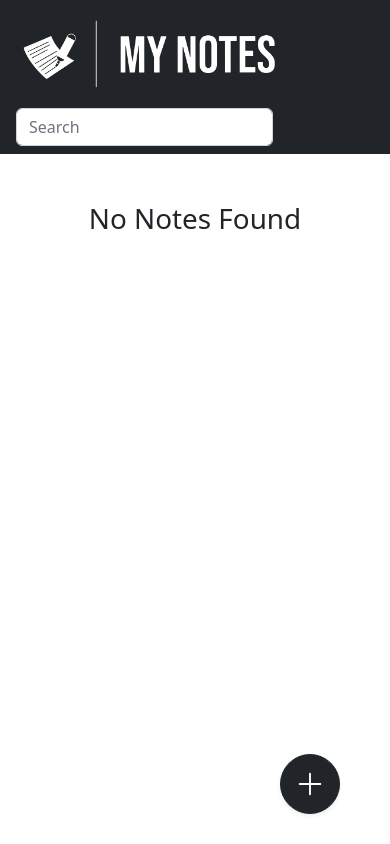
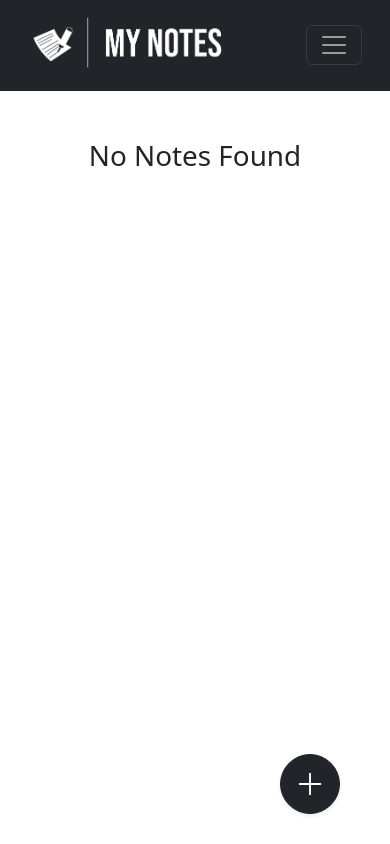
Before and after one commit to CSI-DMCE-2023/NotesApp-HacktoberFest-2023, a React (Create React App) app: page / in a window 390 px wide. Built offline with nearby package versions, Linux system fonts and the light colour scheme.

Commit message:
issue-33: Resolve the responsiveness of the navigation bar, including the hamburger icon.

```diff
--- a/src/App.jsx
+++ b/src/App.jsx
@@ -30,17 +30,41 @@ function App() {
 
   return (
     <div className="overflow-hidden">
-      <nav className="navbar navbar-dark d-flex justify-content-between align-items-center bg-dark px-3">
-        <img style={{height: '100px'}} src="/My Notes-logos_white.png" alt="My Notes" />
-        <div>
+      <nav className="navbar navbar-dark navbar-expand-md d-flex justify-content-between align-items-center bg-dark px-3">
+        <div class="container-fluid">
+          <img
+            style={{ maxWidth: "200px" }}
+            src="/My Notes-logos_white.png"
+            alt="My Notes"
+          />
+          <button
+            class="navbar-toggler"
+            type="button"
+            data-bs-toggle="collapse"
+            data-bs-target="#navbar-scroll"
+            aria-controls="navbarScroll"
+            aria-expanded="false"
+            aria-label="Toggle navigation"
+          >
+            <span class="navbar-toggler-icon"></span>
+          </button>
+          <div class="collapse navbar-collapse" id="navbar-scroll">
+            <form class="d-flex ms-auto" role="search">
               <input
-            className="form-control shadow-none"
+                className="form-control shadow-none me-2"
                 name="search"
                 value={search}
                 placeholder="Search"
                 onChange={(e) => setSearch(e.target.value)}
                 autoComplete="off"
+                type="search"
+                aria-label="Search"
               />
+              <button class="btn btn-secondary" type="submit">
+                Search
+              </button>
+            </form>
+          </div>
         </div>
       </nav>
       {alert && (
```
Lines whose indentation alone changed are shown as unchanged.
